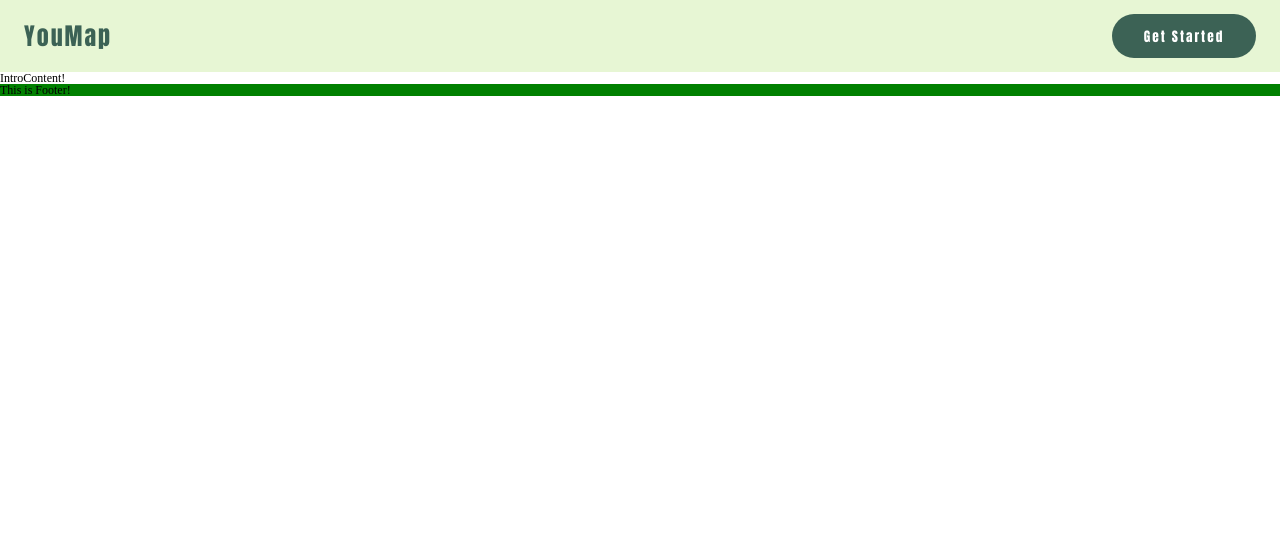
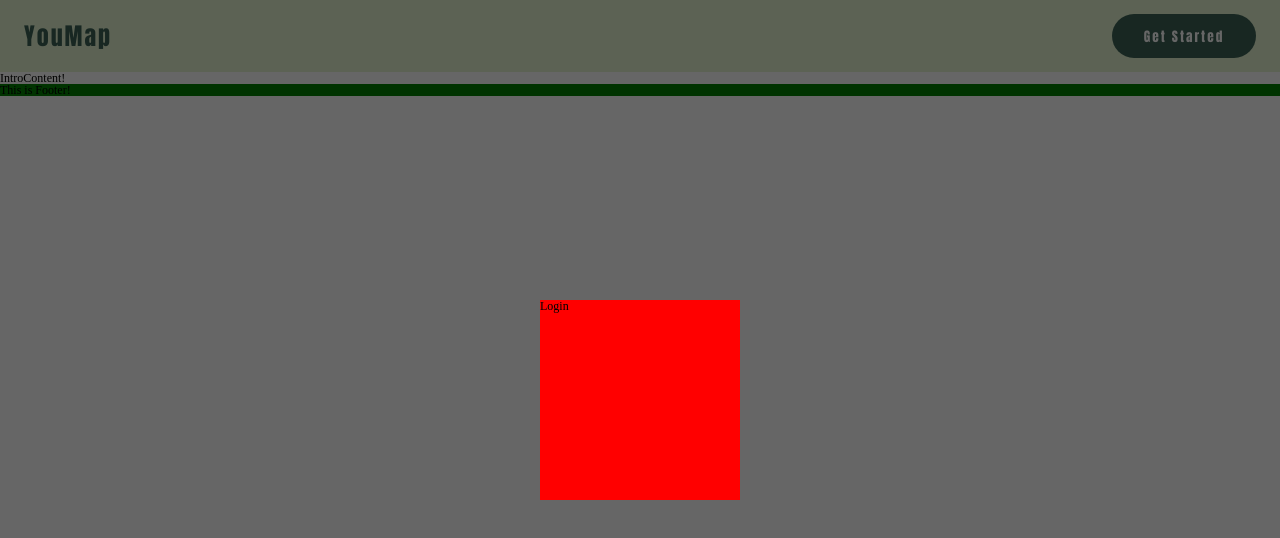
Before and after one commit to You-Map/You-Map, a React (Create React App) app in the folder FE/: page / in a window 1280 px wide. Both pictures are taken after a click on the button "Get Started". Shown: the top 538 px of the page. Built offline with nearby package versions, Linux system fonts and the light colour scheme.

Commit message:
modal complete

```diff
--- a/FE/src/components/Header.jsx
+++ b/FE/src/components/Header.jsx
@@ -2,15 +2,21 @@ import styled from "styled-components";
 import { palette } from "../style/palette";
 
 import Modal from "./Modal/Modal";
+import LoginBox from "./LoginBox";
+
 import useModal from "./Modal/useModal";
 
 const Header = () => {
+  const [isOpen, toggleModal] = useModal();
+
   return (
     <HeaderContainer>
       <HeaderLogo>YouMap</HeaderLogo>
-      <HeaderButton>Get Started</HeaderButton>
+      <HeaderButton onClick={toggleModal}>Get Started</HeaderButton>
 
-      <Modal></Modal>
+      <Modal state={isOpen} toggleModal={toggleModal}>
+        <LoginBox />
+      </Modal>
     </HeaderContainer>
   );
 };
--- a/FE/src/components/LoginBox.jsx
+++ b/FE/src/components/LoginBox.jsx
@@ -1,7 +1,7 @@
 import styled from "styled-components";
 
 const LoginBox = () => {
-  return;
+  return <LoginBoxContainer>Login</LoginBoxContainer>;
 };
 
 const LoginBoxContainer = styled.div`
```
